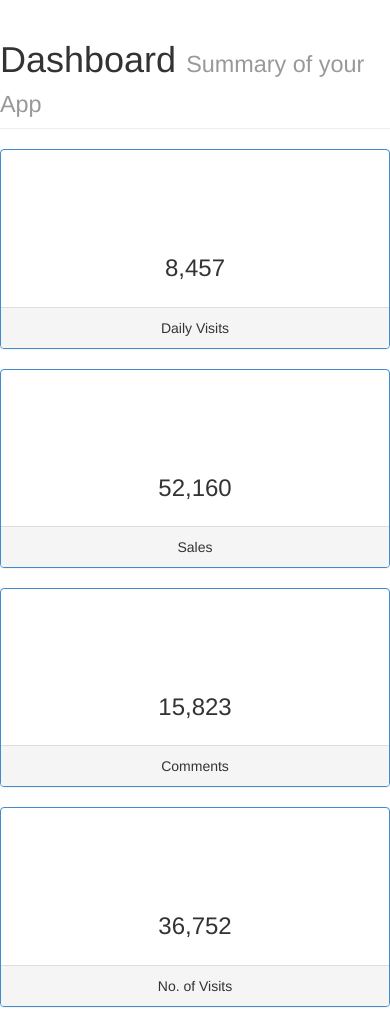
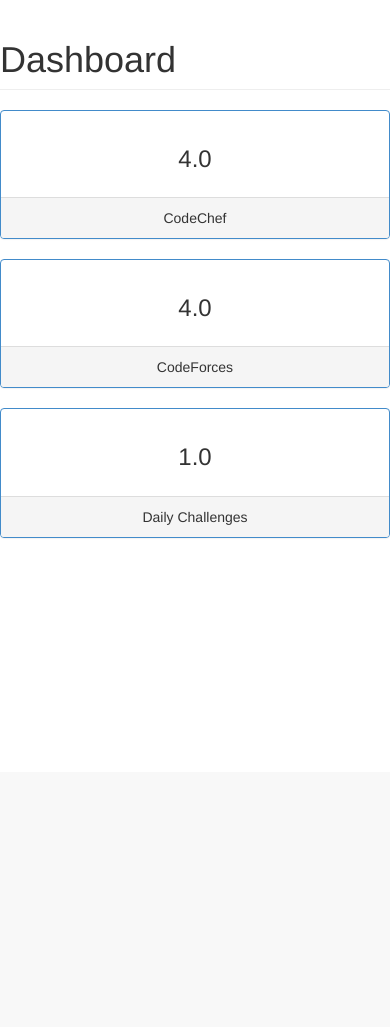
Before and after one commit to sarvanideekshitula/problemsolving, a Django app: page /programming/ in a window 390 px wide. Shown: the part 72-1099 px from the top of the page. After the commit the page ends 610 px from the top, so only its background shows below. Run offline with Django 3.2, Linux system fonts and the light colour scheme; tables that the repository leaves empty hold one stand-in row (values such as "Sample post"); some libraries are stand-ins or nearby versions; some web fonts are replaced.

Commit message:
Made changes to the home page

```diff
--- a/programming/models.py
+++ b/programming/models.py
@@ -12,6 +12,7 @@ class Groups(models.Model):
 
 class DailyChallenges(models.Model):
     probname = models.CharField(max_length=100)
+    count  = models.IntegerField(default=0)
 
     def __str__(self):
         return self.probname
--- a/programming/templates/programming/dailychallenges.html
+++ b/programming/templates/programming/dailychallenges.html
@@ -27,7 +27,7 @@
                                             <label>Enter Problem Name</label>
                                             <input class="form-control" name="probname" placeholder="enter problem name">
                                         </div>
-                                        <button type="submit" class="btn btn-default">Submit Button</button>
+                                        <button type="submit" class="btn btn-default">Submit</button>
                                         </div>
                                     </form>
                                 </div>
--- a/programming/templates/programming/home.html
+++ b/programming/templates/programming/home.html
@@ -10,7 +10,7 @@
                 <div class="row">
                     <div class="col-md-12">
                         <h1 class="page-header">
-                            Dashboard <small>Summary of your App</small>
+                            Dashboard
                         </h1>
                     </div>
                 </div>
@@ -20,11 +20,11 @@
                     <div class="col-md-3 col-sm-12 col-xs-12">
                         <div class="panel panel-primary text-center no-boder bg-color-green">
                             <div class="panel-body">
-                                <i class="fa fa-bar-chart-o fa-5x"></i>
-                                <h3>8,457</h3>
+
+                                <h3>{{averagecodechef}}</h3>
                             </div>
                             <div class="panel-footer back-footer-green">
-                                Daily Visits
+                                CodeChef
 
                             </div>
                         </div>
@@ -32,11 +32,11 @@
                     <div class="col-md-3 col-sm-12 col-xs-12">
                         <div class="panel panel-primary text-center no-boder bg-color-blue">
                             <div class="panel-body">
-                                <i class="fa fa-shopping-cart fa-5x"></i>
-                                <h3>52,160 </h3>
+
+                                <h3>{{averagecodeforces}} </h3>
                             </div>
                             <div class="panel-footer back-footer-blue">
-                                Sales
+                                CodeForces
 
                             </div>
                         </div>
@@ -44,23 +44,10 @@
                     <div class="col-md-3 col-sm-12 col-xs-12">
                         <div class="panel panel-primary text-center no-boder bg-color-red">
                             <div class="panel-body">
-                                <i class="fa fa fa-comments fa-5x"></i>
-                                <h3>15,823 </h3>
+                                <h3>{{averagedailyproblemssolved}} </h3>
                             </div>
                             <div class="panel-footer back-footer-red">
-                                Comments
-
-                            </div>
-                        </div>
-                    </div>
-                    <div class="col-md-3 col-sm-12 col-xs-12">
-                        <div class="panel panel-primary text-center no-boder bg-color-brown">
-                            <div class="panel-body">
-                                <i class="fa fa-users fa-5x"></i>
-                                <h3>36,752 </h3>
-                            </div>
-                            <div class="panel-footer back-footer-brown">
-                                No. of Visits
+                                Daily Challenges
 
                             </div>
                         </div>
--- a/programming/templates/programming/searchdailychallenge.html
+++ b/programming/templates/programming/searchdailychallenge.html
@@ -27,7 +27,7 @@
                                             <label>Enter Problem Name</label>
                                             <input class="form-control" name="proname" placeholder="enter problem name">
                                         </div>
-                                        <button type="submit" class="btn btn-default">Submit Button</button>
+                                        <button type="submit" class="btn btn-default">Search</button>
                                         </div>
                                     </form>
                                 </div>
--- a/programming/views.py
+++ b/programming/views.py
@@ -14,10 +14,20 @@ import csv
 from bs4 import BeautifulSoup
 from programming.programing import update, getUserRating, dailychallengeupdate, dailychallengedata
 from django.urls import reverse_lazy
+from django.db.models import Avg
 # Create your views here.
 
 class home(TemplateView):
     template_name = 'programming/home.html'
+    def get_context_data(self, *args, **kwargs):
+        ctx = super(home, self).get_context_data(*args, **kwargs)
+        ctx['averagecodechef'] = Student_details.objects.all().aggregate(Avg('codechefrating'))
+        ctx['averagecodechef'] = round(ctx['averagecodechef']['codechefrating__avg'],2)
+        ctx['averagecodeforces'] = Student_details.objects.all().aggregate(Avg('codeforcesrating'))
+        ctx['averagecodeforces'] = round(ctx['averagecodeforces']['codeforcesrating__avg'],2)
+        ctx['averagedailyproblemssolved'] = DailyChallenges.objects.all().aggregate(Avg('count'))
+        ctx['averagedailyproblemssolved'] = round(ctx['averagedailyproblemssolved']['count__avg'],2)
+        return ctx
 
 class StudentView(CreateView):
     model = Student_details
@@ -134,18 +144,25 @@ class dailyChallenges(CreateView):
     template_name = 'programming/dailychallenges.html'
     success_url = reverse_lazy('searchDailyChallenges')
 
-class searchDailyChallenges(CreateView):
+class searchDailyChallenges(ListView):
     form_class = DailyChallengesForm
     model = DailyChallenges
     template_name = 'programming/searchdailychallenge.html'
 
     def post(self, request, *args, **kwargs):
         proname = request.POST.get('proname')
+        proname1 = DailyChallenges.objects.get(probname = proname)
         allstu = Student_details.objects.all()
         names = {}
+        cnt = 0
         for i in allstu:
             name = i.name
-            names[name] = dailychallengeupdate(i.codeforces, proname)
+            value = dailychallengeupdate(i.codeforces, proname)
+            names[name] = value
+            if(value):
+                cnt = cnt + 1
+        proname1.count = cnt
+        proname1.save()
         return render(request, self.template_name, {'names':names})
 
 def upload(request):
```
Also changed, not shown: programming/migrations/0011_dailychallenges_count.py (added).
